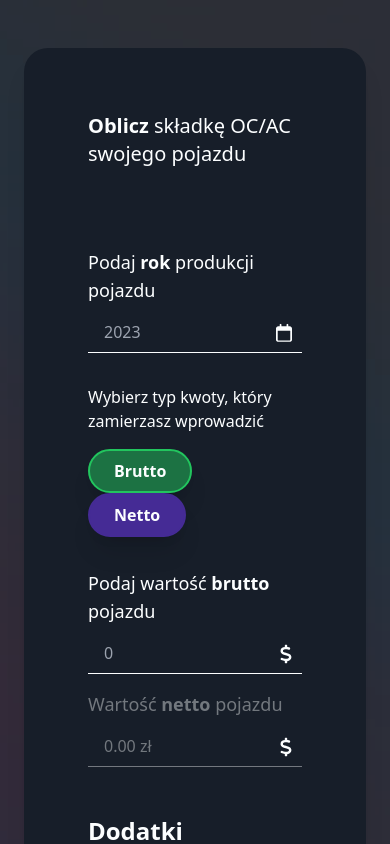
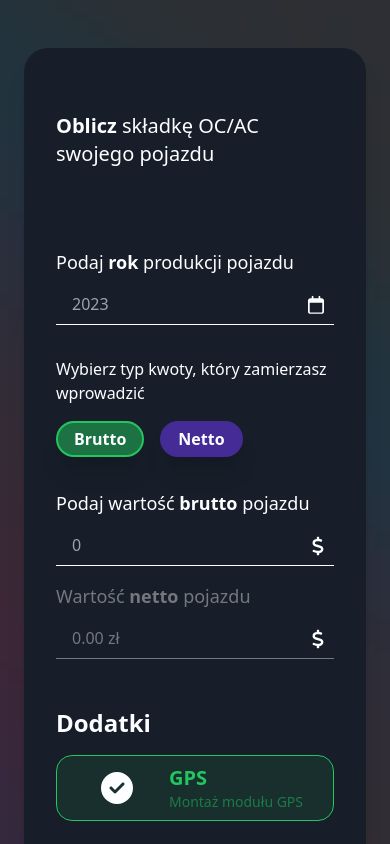
Before and after one commit to PatrykBielanin/v-recruitment-task, a Vue app in the folder frontend/: page / in a window 390 px wide. Shown: the top 844 px of the page. Built offline with nearby package versions, Linux system fonts and the light colour scheme.

Commit message:
windows entrypoint file fix, rwd

```diff
--- a/frontend/src/App.vue
+++ b/frontend/src/App.vue
@@ -3,8 +3,8 @@
 </script>
 
 <template>
-  <div class="flex flex-col overflow-hidden bg-background/50 justify-center relative min-h-screen">
-    <img src="@/assets/images/beams.png" alt="Background Image" class="z-[-99] absolute top-1/2 left-1/2 max-w-none -translate-x-1/2 -translate-y-1/2" />
+  <div class="flex flex-col overflow-hidden bg-website justify-center relative min-h-screen">
+    <img src="@/assets/images/beams.png" alt="Background Image" class="z-[0] absolute top-1/2 left-1/2 max-w-none -translate-x-1/2 -translate-y-1/2" />
 
     <main>
       <CalculatorApp></CalculatorApp>
--- a/frontend/src/assets/main.css
+++ b/frontend/src/assets/main.css
@@ -7,7 +7,7 @@
 }
 
 .btn {
-  @apply bg-primary px-6 py-2 border border-2 border-primary rounded-3xl mr-4 font-semibold transition-all;
+  @apply bg-primary px-4 py-1 sm:px-6 sm:py-2 border border-2 border-primary rounded-3xl mr-4 font-semibold transition-all;
 }
 .btn:hover{
   @apply bg-secondary border-secondary scale-105;
--- a/frontend/src/components/CalculatorApp.vue
+++ b/frontend/src/components/CalculatorApp.vue
@@ -58,7 +58,7 @@
 
 <template>
     <div class="flex flex-col xl:flex-row w-screen justify-evenly px-6 my-12 xl:my-0 xl:mt-0 space-y-16 xl:space-y-0">
-        <div class="flex flex-col space-y-12 w-full xl:w-1/3 px-16 py-16 rounded-3xl bg-item relative shadow-xl">
+        <div class="flex flex-col space-y-12 w-full xl:w-1/3 px-8 py-16 sm:px-16 rounded-3xl bg-item relative shadow-xl">
             <h1 class="font-semibold text-xl" :class="{'mb-8': !isTooExpensive, 'mb-2': isTooExpensive}">Oblicz <span class="font-light">składkę OC/AC swojego pojazdu</span></h1>
             <AppErrorMessage v-if="isTooExpensive">Dla tak drogich samochodów składki nie szacujemy. Skontaktuj się z nami osobiście.</AppErrorMessage>
 
@@ -77,7 +77,7 @@
         </div>
 
         <div class="w-full xl:w-1/2 flex flex-col gap-4">
-            <div class="px-16 py-16 rounded-3xl bg-item w-full h-1/2 shadow-xl flex items-center">
+            <div class="px-16 py-16 rounded-3xl bg-item w-full h-1/2 shadow-xl flex items-center relative z-1">
                 <CalculatorResult :result="0"></CalculatorResult>
             </div>
 
--- a/frontend/tailwind.config.js
+++ b/frontend/tailwind.config.js
@@ -20,6 +20,7 @@ module.exports = {
       'primary': '#452b95',
       'secondary': '#7041FF',
       'graywhite': '#FCFEFF',
+      'website': '#2e2f31',
       'black': '#0a0a0a',
       'white': '#ffffff',
       'purple': '#3f3cbb',
```
Also changed, not shown: 1 other file (tests, documents, lock files or other folders).
